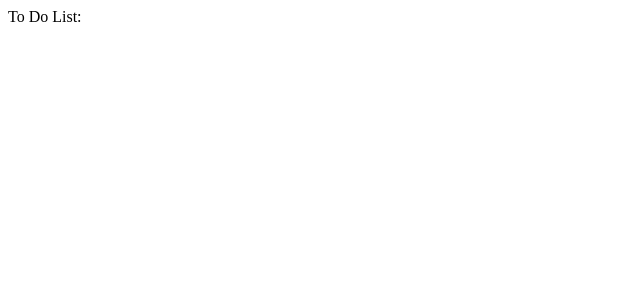
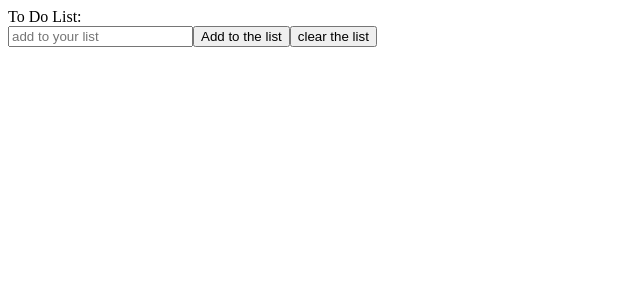
Before and after one commit to mohammedalsomali/LearningReact, a React (Create React App) app: page / in a window 1280 px wide. Shown: the top 300 px of the page, without its empty margins (0-640 px from the left). Built offline with nearby package versions, Linux system fonts and the light colour scheme.

Commit message:
creating a new app

```diff
--- a/src/App.js
+++ b/src/App.js
@@ -3,7 +3,12 @@ import ToDoList from "./ToDoList";
 
 function App() {
   return (
+    <>
     <ToDoList/>
+    <input type="text" placeholder="add to your list"/>
+    <button> Add to the list</button>
+    <button>clear the list</button>
+    </>
   )
 }
 
```
